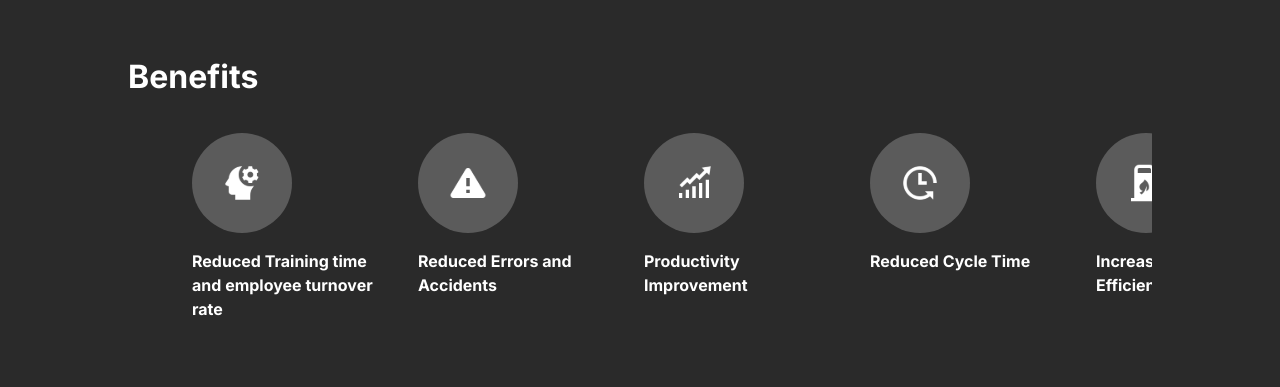
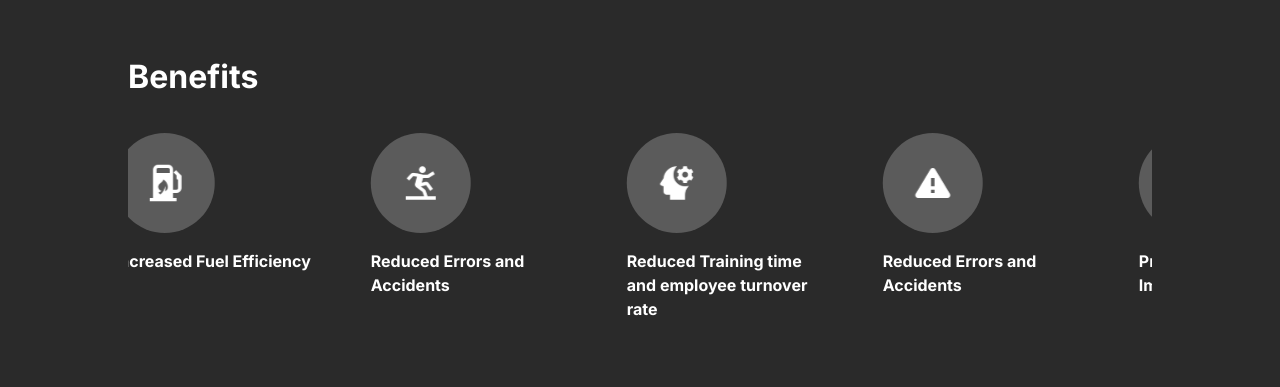
Before and after one commit to ASAD2723/cusmat-dev, a React (Create React App) app: page /use-cases/mining/dumper-simulator in a window 1280 px wide. Shown: the part 1260-1647 px from the top of the page. Built offline with nearby package versions, Linux system fonts and the light colour scheme.

Commit message:
few changes occurs

```diff
--- a/src/components/view/UseCases/Benefits.js
+++ b/src/components/view/UseCases/Benefits.js
@@ -9,12 +9,14 @@ import Slider from "react-slick";
 
 const Benefits = () => {
   const settings = {
-    className: "center",
-    centerMode: true,
+    // dots: true,
     infinite: true,
-    centerPadding: "60px",
     slidesToShow: 4,
-    speed: 500,
+    slidesToScroll: 1,
+    autoplay: true,
+    speed: 2000,
+    autoplaySpeed: 2000,
+    cssEase: "linear",
   };
   const cards = [
     { icon: Increase, title: "Productivity Improvement" },
@@ -28,9 +30,9 @@ const Benefits = () => {
     { icon: Error, title: "Reduced Errors and Accidents" },
   ];
   const cardItems = cards.map((card, i) => (
-    <div className="col-md px-lg-1 icon-box">
+    <div className="icon-box">
       <div className="card-icon">
-        <img key={i} src={card.icon} alt="" className="img-fluid " />
+        <img key={i} src={card.icon} alt="" className="" />
       </div>
       <p key={i}>{card.title}</p>
     </div>
@@ -42,7 +44,7 @@ const Benefits = () => {
           Benefits
         </h2>
 
-        <div className="row">
+        <div className="">
           <Slider {...settings}>{cardItems}</Slider>
         </div>
 
```
